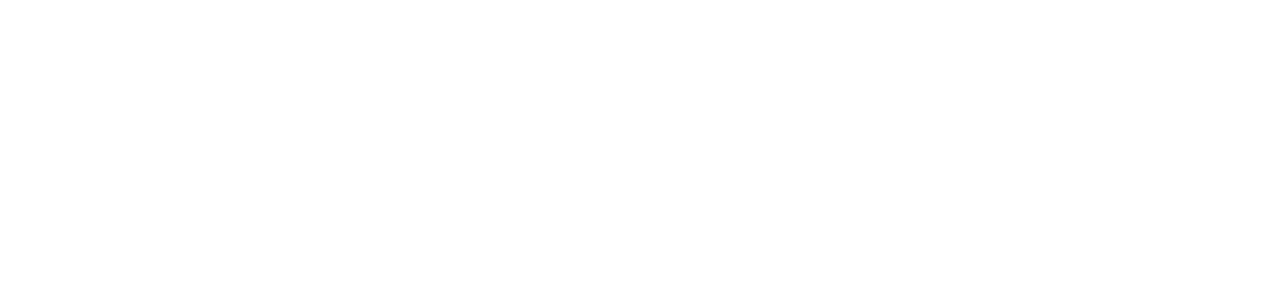
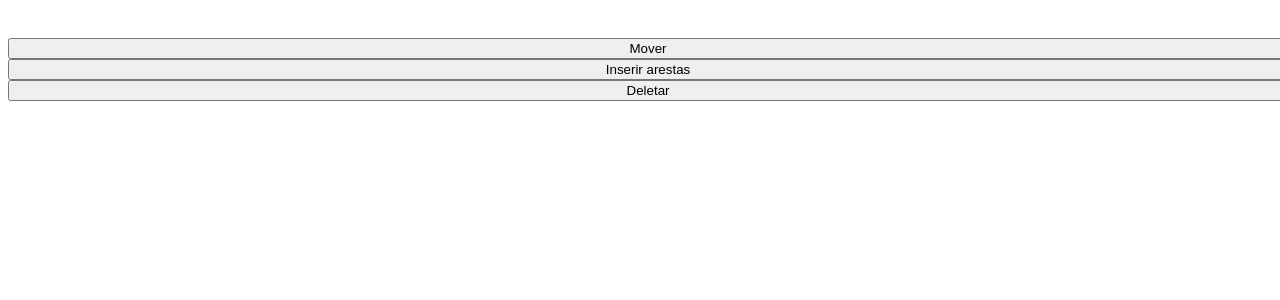
Before and after one commit to marcosvcloures/garfo, a React app: page / in a window 1280 px wide. Shown: the top 300 px of the page. Built offline with nearby package versions, Linux system fonts and the light colour scheme; the HTML template or start-up script is replaced by a standard one.

Commit message:
ficou da hora

```diff
--- /dev/null
+++ b/src/components/controls.jsx
@@ -0,0 +1,48 @@
+import React from 'react';
+import { store } from "../store/index.jsx";
+import { Button, Icon } from 'react-materialize';
+
+class ControlsItem extends React.Component {
+    componentDidMount() {
+        this.unsubscribe = store.subscribe(() =>
+            this.forceUpdate()
+        );
+    }
+
+    componentWillUnmount() {
+        this.unsubscribe();
+    }
+
+    render() {
+        return <Button waves='light' className={this.props.actived == true ? 'actived' : ''} onClick={(e) => {
+            store.dispatch({
+            type: this.props.dispatch,
+            from: 'CONTROLS'
+        });}}>{this.props.text}</Button>
+    }
+
+}
+
+class Controls extends React.Component {
+    componentDidMount() {
+        this.unsubscribe = store.subscribe(() =>
+            this.forceUpdate()
+        );
+    }
+
+    componentWillUnmount() {
+        this.unsubscribe();
+    }
+
+    render() {
+        return (
+            <div id="controls">
+                <ControlsItem dispatch="MOVE" text="Mover" />
+                <ControlsItem dispatch="ADD_EDGES" text="Inserir arestas" />
+                <ControlsItem dispatch="DELETE" text="Deletar" />
+            </div>
+        );
+    }
+}
+
+export { Controls };
--- a/src/components/graph.jsx
+++ b/src/components/graph.jsx
@@ -17,6 +17,9 @@ class Edge extends React.Component {
 
         const from = vertexList.find(e => e.id == this.props.from);
         const to = vertexList.find(e => e.id == this.props.to);
+
+        console.log(from);
+        console.log(to);
 
         return (
             <g>
@@ -52,9 +55,10 @@ class Vertex extends React.Component {
     render() {
         return (
             <g
-                onClick={(e) => {
+                onDoubleClick={(e) => {
                     store.dispatch({
                         type: 'SELECT_VERTEX',
+                        from: 'GRAPH',
                         id: this.props.id
                     });
                 }}
@@ -62,6 +66,7 @@ class Vertex extends React.Component {
                 onMouseDown={(e) => {
                     store.dispatch({
                         type: 'MOUSE_DOWN_VERTEX',
+                        from: 'GRAPH',
                         id: this.props.id
                     });
                 }}
@@ -69,6 +74,7 @@ class Vertex extends React.Component {
                 onMouseUp={(e) => {
                     store.dispatch({
                         type: 'MOUSE_UP_VERTEX',
+                        from: 'GRAPH',
                         id: this.props.id
                     });
                 }}>
@@ -115,6 +121,7 @@ class Graph extends React.Component {
 
                     store.dispatch({
                         type: 'ADD_VERTEX',
+                        from: 'GRAPH',
                         x: e.nativeEvent.offsetX,
                         y: e.nativeEvent.offsetY
                     })
@@ -123,6 +130,16 @@ class Graph extends React.Component {
                 onMouseUp={(e) => {
                     store.dispatch({
                         type: 'MOUSE_BLANK',
+                        from: 'GRAPH',
+                        x: e.nativeEvent.offsetX,
+                        y: e.nativeEvent.offsetY
+                    });
+                }}
+
+                onMouseMove={(e) => {
+                    store.dispatch({
+                        type: 'MOUSE_MOVE',
+                        from: 'GRAPH',
                         x: e.nativeEvent.offsetX,
                         y: e.nativeEvent.offsetY
                     });
@@ -141,7 +158,7 @@ class Graph extends React.Component {
                     </marker>
                 </defs>
 
-                {vertexList.map(e => { return e.adjacentes.map(p => { return <Edge key={p.id} from={e.id} {...p} /> }) })}
+                {vertexList.map(e => { return e.adjacentes.map(p => { return <Edge key={p.id} from={e.id} to={p} {...p} /> }) })}
 
                 {vertexList.map(e => { return <Vertex key={e.id} {...e} /> })}
             </svg>
--- a/src/index.jsx
+++ b/src/index.jsx
@@ -4,6 +4,7 @@ import { createStore } from 'redux';
 
 import "./less/main.less";
 
+import { Controls } from "./components/controls.jsx";
 import { Graph } from "./components/graph.jsx";
 import { store } from "./store/index.jsx";
 
@@ -19,7 +20,17 @@ class App extends React.Component {
     }
 
     render() {
-        return (<Graph />);
+        return (
+            <div className="container fullHeight">
+                <div className="row fullHeight">
+                    <div className="two columns fullHeight">
+                        <Controls />
+                    </div>
+                    <div className="ten columns fullHeight">
+                        <Graph />
+                    </div>
+                </div>
+            </div>);
     }
 }
 
--- a/src/less/main.less
+++ b/src/less/main.less
@@ -8,3 +8,12 @@ svg {
     width: 100%;
     height: 100%;
 }
+
+.fullHeight {
+    height: 100%;
+    padding: 10px 0;
+}
+
+#controls button {
+    width: 100%;
+}
--- /dev/null
+++ b/src/store/controls.jsx
@@ -0,0 +1,16 @@
+const controls = (state = ['MOVE'], action) => {
+    if (action.from != 'CONTROLS')
+        return state;
+
+    switch (action.type) {
+        case 'MOVE':
+        case 'DELETE':
+        case 'ADD_EDGES':
+            console.log(state);
+            return action.type;
+        default:
+            return state;
+    }
+}
+
+export { controls };
--- a/src/store/graph.jsx
+++ b/src/store/graph.jsx
@@ -1,3 +1,5 @@
+import { store } from "./index.jsx"
+
 let nextVertexId = 0;
 let nextEdgeId = 0;
 let selectedVertex = false;
@@ -16,6 +18,11 @@ function unselectVertices(state) {
 }
 
 const graph = (state = [], action) => {
+    if(action.from != 'GRAPH')
+        return state;
+
+    const controlsState = store.getState().controls;
+
     switch (action.type) {
         case 'SELECT_VERTEX':
             unselectVertices(state);
@@ -33,16 +40,30 @@ const graph = (state = [], action) => {
             counterOutterClicks = 0;
 
             return state;
+        case 'MOUSE_MOVE':
+            if (mouseDownId != -1 && controlsState == 'MOVE')
+                return state.map(e => {
+                    if (e.id == mouseDownId) {
+                        e.x = action.x;
+                        e.y = action.y;
+                    }
+
+                    return e;
+                });
+
+            return state;
         case 'MOUSE_UP_VERTEX':
             selectedVertex = true;
             mouseUpId = action.id;
             counterOutterClicks = 0;
 
-            if (mouseDownId != -1 && mouseUpId != -1)
-                state.map((e) => {
-                    if (e.id == mouseDownId)
-                        e.adjacentes = [...e.adjacentes, { id: nextEdgeId++, to: mouseUpId }];
+            if(mouseDownId != -1 && mouseUpId != mouseDownId)
+                state.map(e => {
+                    if(e.id == mouseDownId)
+                        e.adjacentes = [...e.adjacentes, mouseUpId];
+                    return e;
                 });
+
 
             mouseDownId = mouseUpId = -1;
 
@@ -51,14 +72,7 @@ const graph = (state = [], action) => {
             if (selectedVertex && counterOutterClicks < 1) {
                 counterOutterClicks = 0;
 
-                return state.map(e => {
-                    if (e.id == mouseDownId) {
-                        e.x = action.x;
-                        e.y = action.y;
-                    }
-
-                    return e;
-                });
+                return state;
             }
 
             selectedVertex = false;
--- a/src/store/index.jsx
+++ b/src/store/index.jsx
@@ -1,8 +1,9 @@
 import { createStore, combineReducers } from "redux";
 
 import { graph } from "./graph.jsx";
+import { controls } from "./controls.jsx";
 
-const reducers = combineReducers({graph});
+const reducers = combineReducers({controls, graph});
 
 const store = createStore(reducers);
 
```
Also changed, not shown: 2 other files (tests, documents, lock files or other folders).
